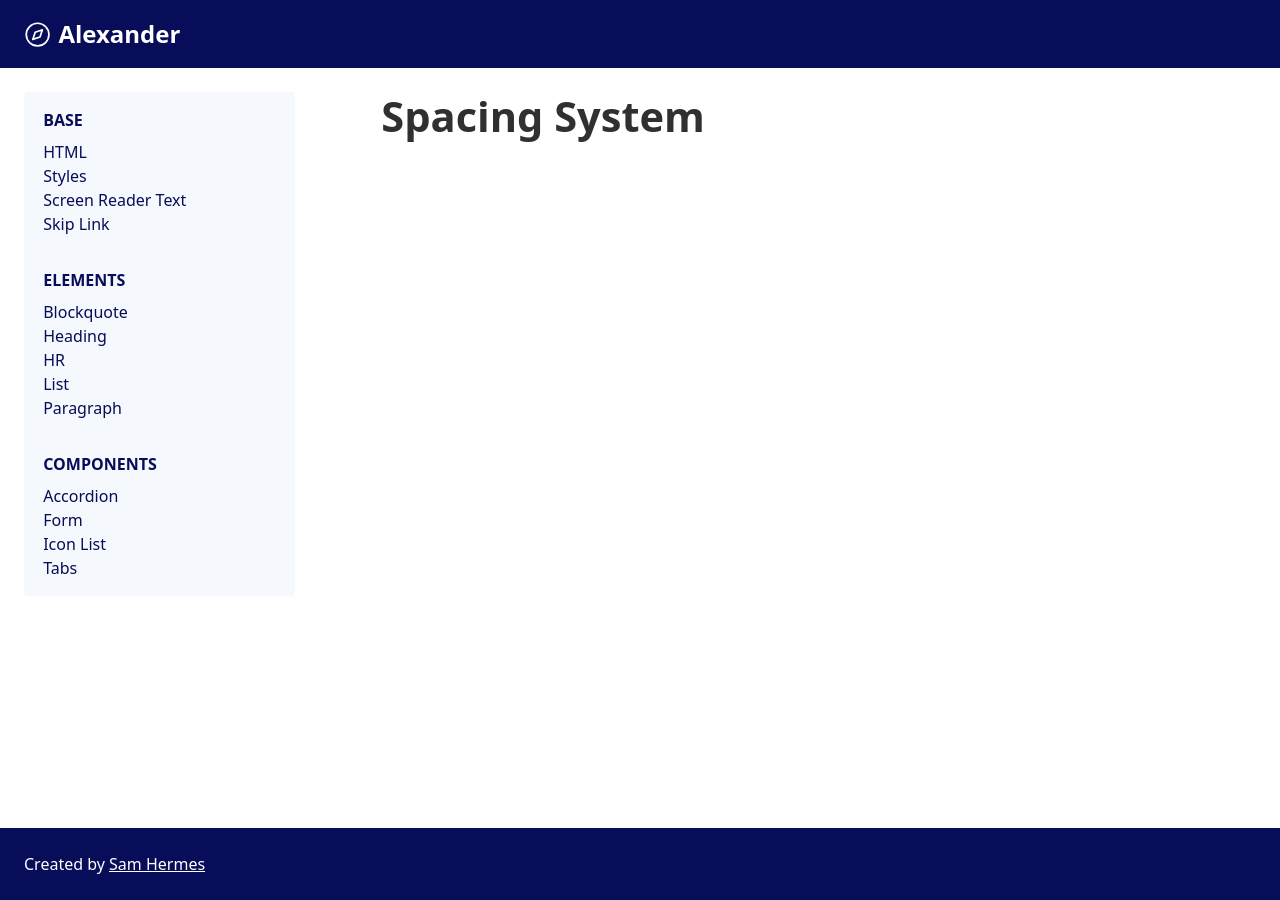
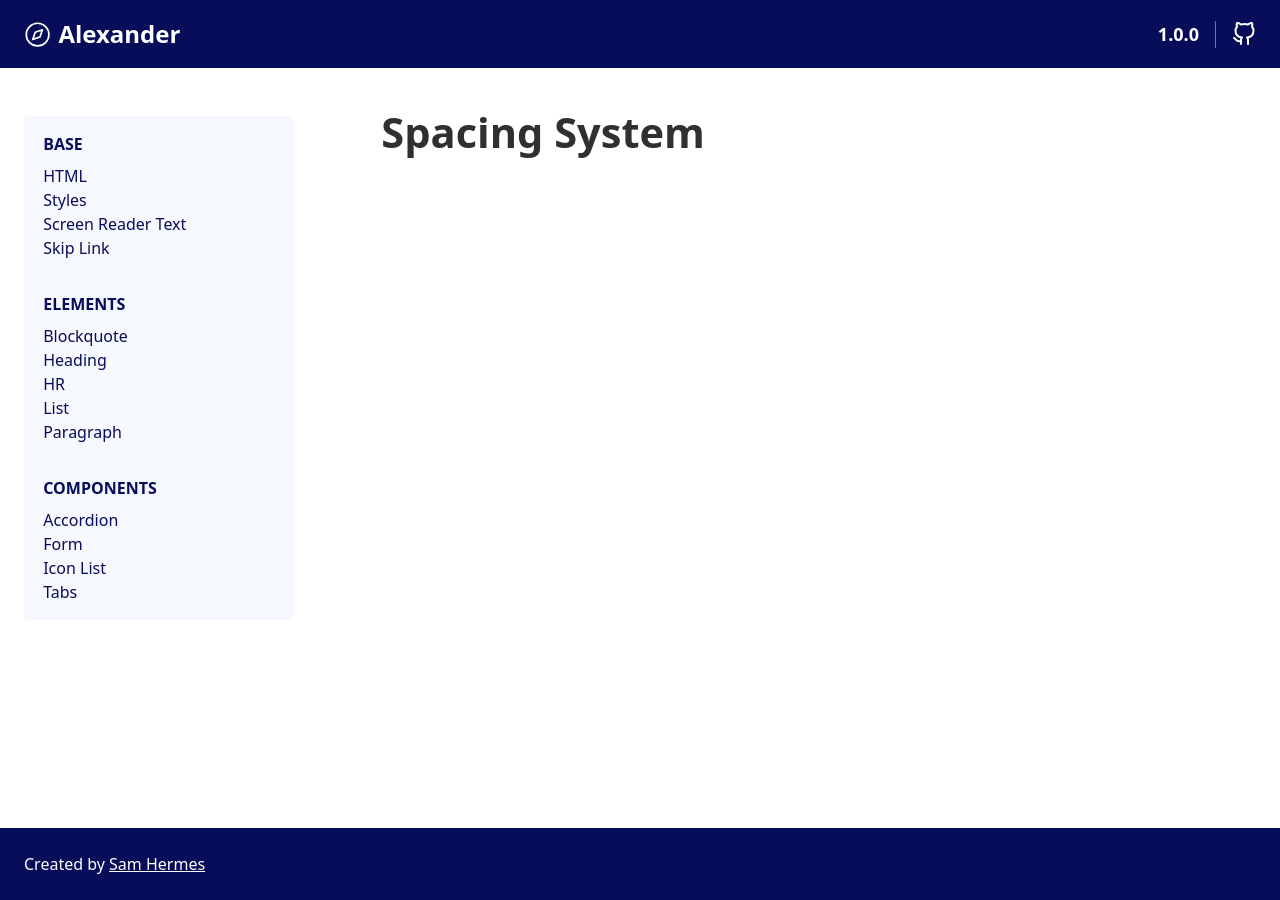
Before and after one commit to samhermes/alexander, a Jekyll site: the page built from docs/base/spacing-system.md, in a window 1280 px wide. Built offline with Jekyll 4.4.1, drawn with Linux system fonts in a browser that asks for light colours.

Commit message:
Add version to header and adjust global page styles

```diff
--- a/docs/_includes/header.html
+++ b/docs/_includes/header.html
@@ -1,5 +1,12 @@
 <header class="site-header">
     <div class="contain">
         <p class="site-title"><a href="{{ site.baseurl }}/">{% include icons/logo.svg %}Alexander</a></p>
+        <div class="get">
+            <p class="version">1.0.0</p>
+            <a href="https://github.com/samhermes/alexander">
+                {% include icons/github.svg %}
+                <span class="screen-reader-text">Alexander on GitHub</span>
+            </a>
+        </div>
     </div>
 </header>
--- a/docs/_sass/global.scss
+++ b/docs/_sass/global.scss
@@ -17,6 +17,11 @@ body {
         }
     }
 
+    .contain {
+        display: flex;
+        align-items: center;
+    }
+
     .site-title {
         margin: 0;
         font-size: 1.5rem;
@@ -29,15 +34,43 @@ body {
             margin-top: -0.25rem;
         }
     }
+
+    .get {
+        color: #fff;
+        margin-left: auto;
+    }
+}
+
+.get {
+    display: flex;
+
+    a {
+        will-change: opacity;
+        transition: opacity 0.15s cubic-bezier(0.65, 0.05, 0.36, 1);
+
+        &:hover {
+            opacity: 0.5;
+        }
+    }
+}
+
+.version {
+    font-size: 1.125rem;
+    font-weight: 600;
+    margin-bottom: 0;
+    padding-right: 1rem;
+    border-right: 1px solid rgba($blue-extra-light, 0.5);
+    margin-right: 1rem;
 }
 
 .page {
-    padding: 1.5rem 1.5rem 2rem;
+    padding: 1.5rem 1.5rem 4rem;
     max-width: 80em;
     min-height: calc(100vh - 8.75rem);
     margin: 0 auto;
 
     @media screen and (min-width: 50em) {
+        padding-top: 2.5rem;
         display: grid;
         grid-gap: 7%;
         grid-template-columns: minmax(225px, 22%) minmax(0, 1fr);
@@ -49,6 +82,7 @@ body {
 
     @media screen and (min-width: 50em) {
         margin-bottom: 0;
+        margin-top: 0.5rem;
     }
 
     ul {
--- a/docs/_sass/home.scss
+++ b/docs/_sass/home.scss
@@ -31,27 +31,8 @@
         margin-bottom: 2.5rem;
     }
 
-    .get {
-        display: flex;
-
-        a {
-            color: $blue-extra-light;
-            will-change: opacity;
-            transition: opacity 0.15s cubic-bezier(0.65, 0.05, 0.36, 1);
-
-            &:hover {
-                opacity: 0.5;
-            }
-        }
-    }
-
-    .version {
-        font-size: 1.125rem;
-        font-weight: 600;
-        margin-bottom: 0;
-        padding-right: 1rem;
-        border-right: 1px solid rgba($blue-extra-light, 0.5);
-        margin-right: 1rem;
+    .get a {
+        color: $blue-extra-light;
     }
 }
 
```
